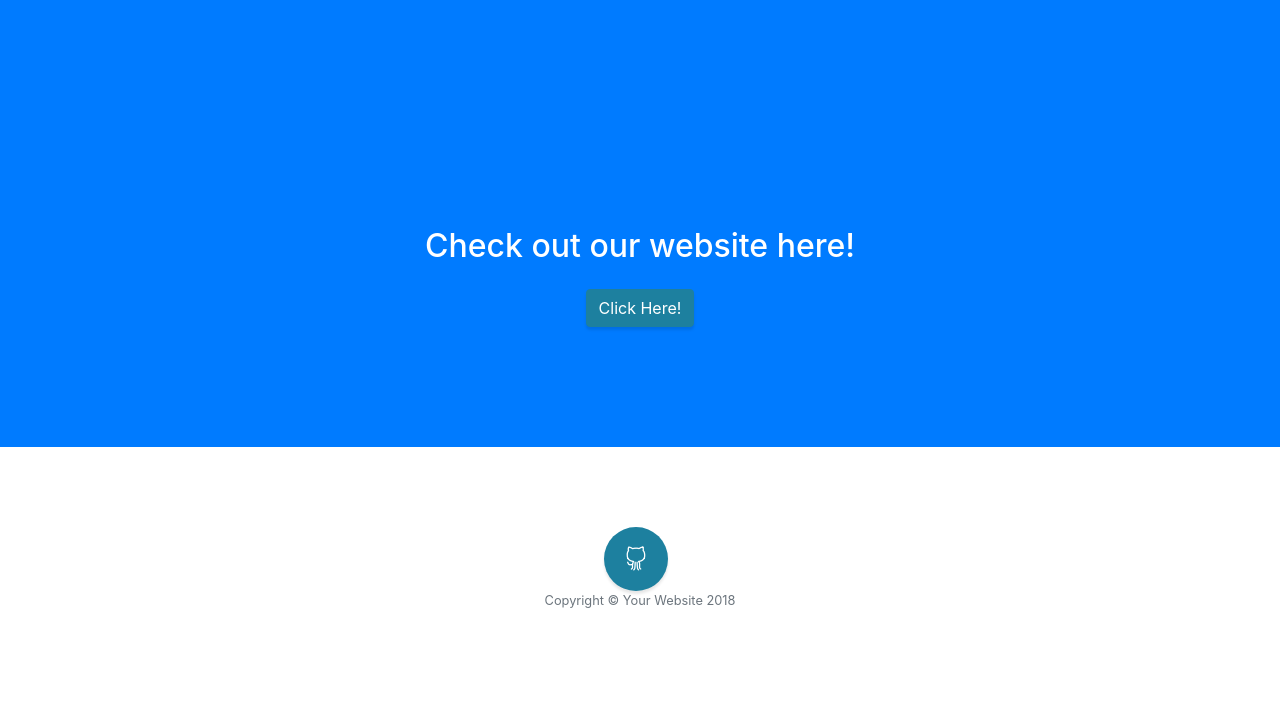
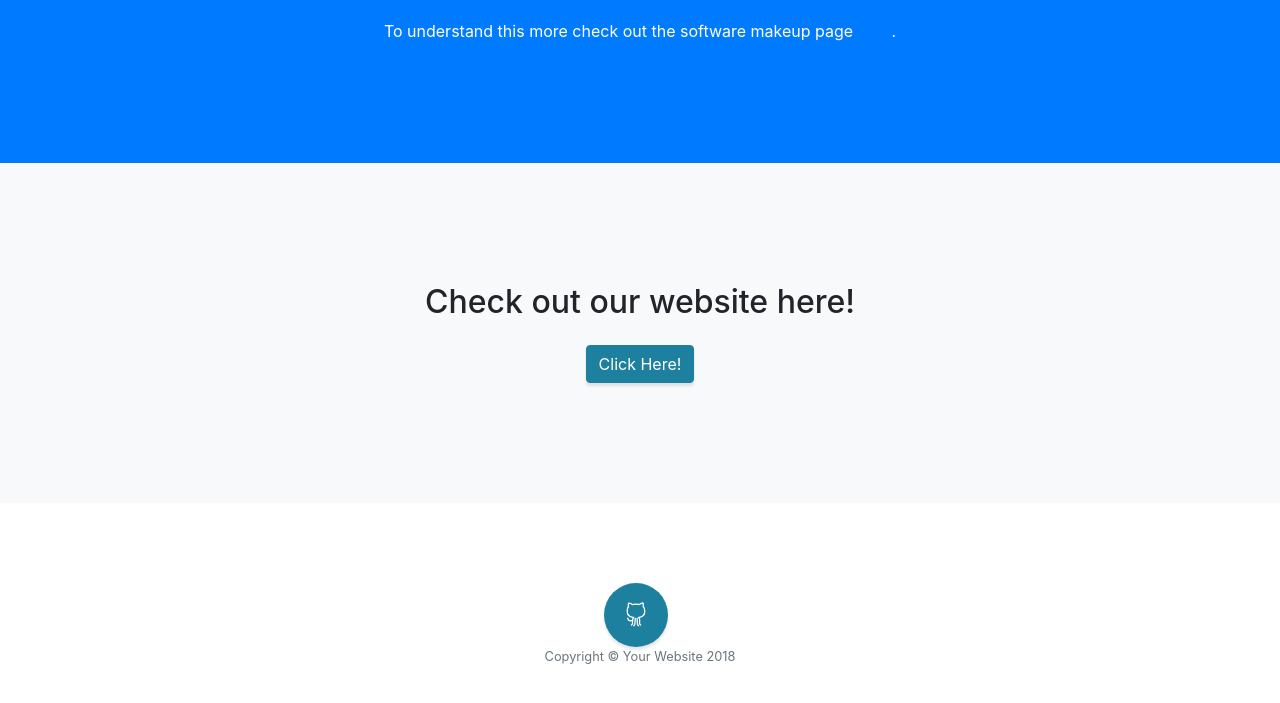
Before and after one commit to Nels27/SearchTagBot, a website with bundled scripts: page index.html in a window 1280 px wide. Shown: the part 3987-4690 px from the top of the page. Built offline with nearby package versions, Linux system fonts and the light colour scheme.

Commit message:
Added more formatting to the home page.

```diff
--- a/index.html
+++ b/index.html
@@ -222,15 +222,18 @@
         <iframe width="560" height="315" src="https://www.youtube.com/embed/NiKAtokbQwM"
         frameborder="0" allow="accelerometer; autoplay; encrypted-media; gyroscope; picture-in-picture"
         allowfullscreen></iframe>
+        <p></p>
         <h2 class="mb-4">Here is a screen record of what was taking place on the Raspberry Pi during the demo run.</h2>
         <iframe width="560" height="315" src="https://www.youtube.com/embed/1W2JFN1rW9Y"
         frameborder="0" allow="accelerometer; autoplay; encrypted-media; gyroscope; picture-in-picture"
         allowfullscreen></iframe>
+        <p></p>
+        <p class="mb-0"> To understand this more check out the software makeup page <a href="https://searchandtagbot.github.io/Website/comm.html">here</a>.</p>
     </div>
     </section>
 
     <!-- Call to Action -->
-    <section class="content-section bg-primary text-white">
+    <section class="content-section bg-light">
       <div class="container text-center">
         <h2 class="mb-4">Check out our website here!</h2>
         <a class="btn btn-primary btn-xl" href="https://os.mbed.com/users/efuller3/notebook/search-and-tag-bot/">Click Here!</a>
```
